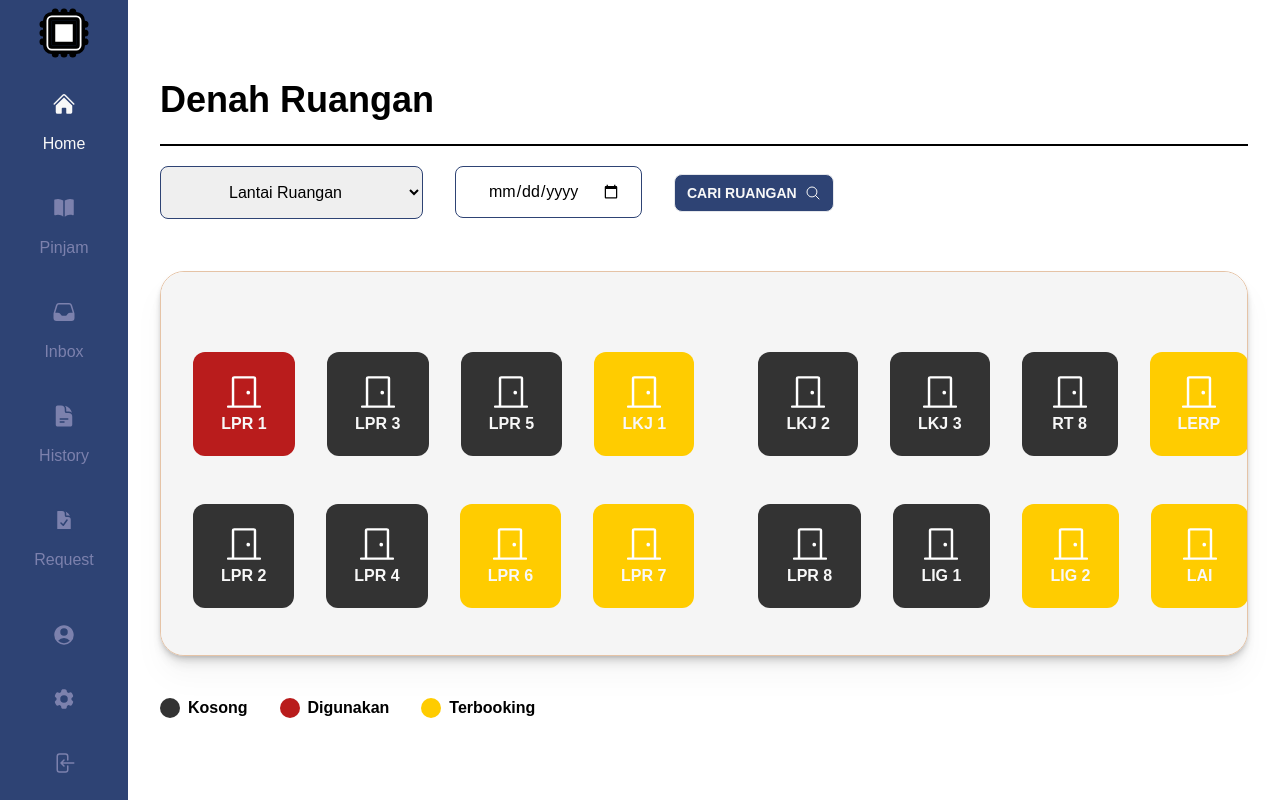
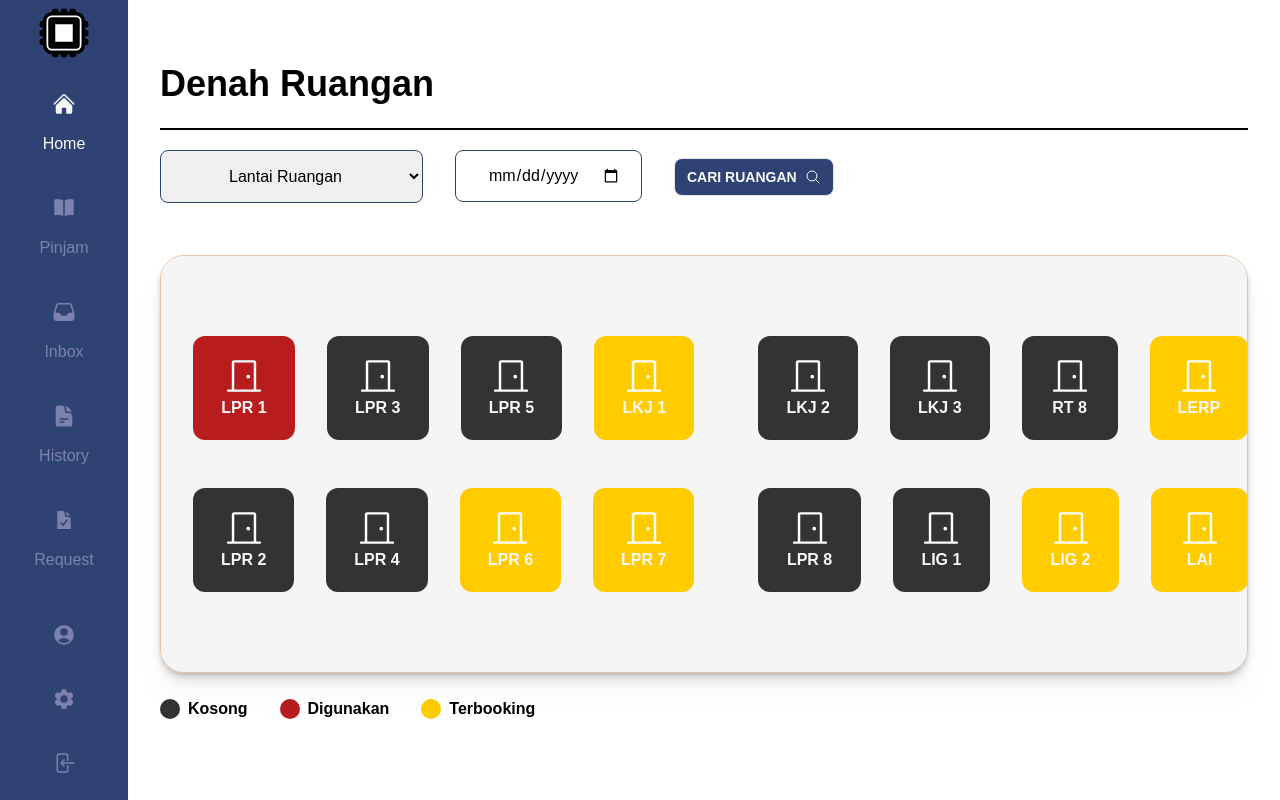
Before and after one commit to Fahridanaa/OrangDalam-PeminjamanRuangan-2F, a PHP site: page /app/Views/user/dashboard.php in a window 1280 px wide. Run offline with PHP 8.4, Linux system fonts and the light colour scheme; style sheets or scripts are compiled from the project's sources.

Commit message:
Update dashboard

```diff
--- a/app/Models/Ruang.php
+++ b/app/Models/Ruang.php
@@ -15,7 +15,7 @@ class Ruang
     }
 
     public function show($lantai) {
-        $this->db->query("SELECT kode, nama, kapasitas FROM " . $this->table . "WHERE lantai= :lantai");
+        $this->db->query("SELECT kode, nama, kapasitas, nomor_urut FROM ruang WHERE lantai= :lantai ORDER BY nomor_urut ASC");
         $this->db->bind(":lantai", $lantai);
         return $this->db->resultSet();
     }
--- /dev/null
+++ b/app/Views/shared/test.php
@@ -0,0 +1,3 @@
+<?php
+use OrangDalam\PeminjamanRuangan\Controllers\DashboardController;
+$dashboard = new DashboardController();
--- a/app/Views/user/dashboard.php
+++ b/app/Views/user/dashboard.php
@@ -7,9 +7,9 @@
 
 <body class="h-screen flex">
 <?php include 'sidebar.php'; ?>
-<div id="dashboard" class="h-screen flex-auto flex flex-row overflow-x-hidden ml-32">
-    <div id="dashboard-content" class="flex-auto px-8 py-20 flex flex-col w-full">
-        <div id="header">
+<div id="dashboard" class="h-screen flex-auto flex flex-row overflow-x-hidden overflow-y-auto ml-32">
+    <div id="dashboard-content" class="flex-auto px-8 flex flex-col w-full">
+        <div id="header" class="mt-16">
             <h1 class="mb-6 text-4xl font-semibold">Denah Ruangan</h1>
             <hr class="border border-black">
         </div>
@@ -38,6 +38,7 @@
 
             </button>
         </div>
+        <div class="overflow-y-visible">
             <div id="denah"
                  class="bg-[#F5F5F5] flex justify-between w-full mt-8 rounded-3xl drop-shadow-xl shadow-md shadow-[#00000025] border border-secondary-color overflow-x-auto">
                 <?php
@@ -103,7 +104,8 @@
 
                 ?>
             </div>
-        <div id="indikator" class="flex mt-10 w-4/5 gap-8">
+        </div>
+        <div id="indikator" class="flex my-6 w-4/5 gap-8">
 
             <div id="kosong" class="flex items-center gap-2">
                 <div class="rounded-full bg-disable-color w-5 h-5"></div>
--- a/public/index.php
+++ b/public/index.php
@@ -24,6 +24,7 @@ Router::add("GET", "/konfirmasi-ruangan", DashboardController::class, "showReque
 
 Router::add("GET", "/pinjam/form", MultiStepFormController::class, "showForm");
 
+Router::add("GET", "/test", DashboardController::class, "showTest");
 
 Router::run();
 ?>
```
Also changed, not shown: app/Controllers/DashboardController.php (+12 -6 lines), app/Models/Peminjaman.php (+12 -4 lines). Lines whose indentation alone changed are shown as unchanged.
